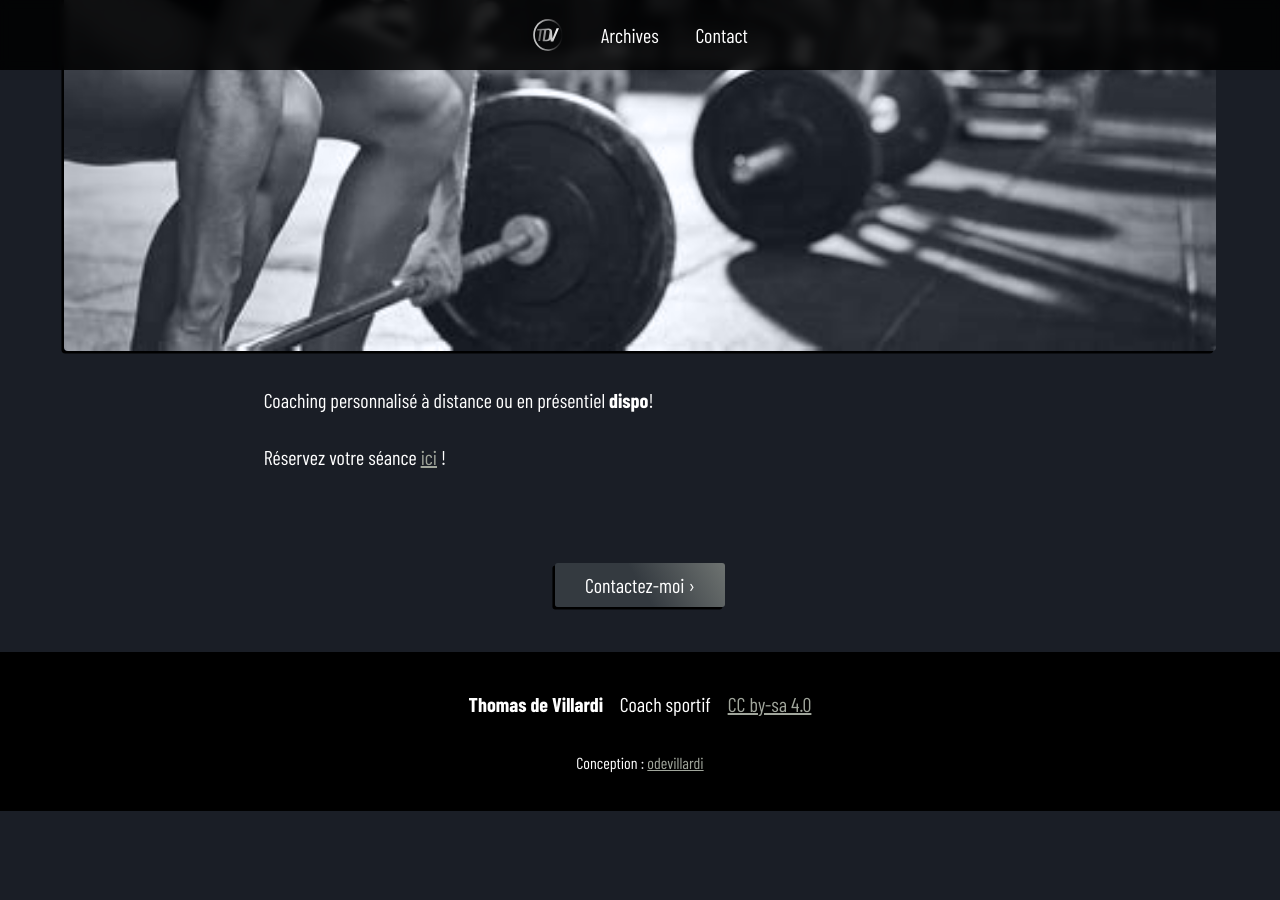
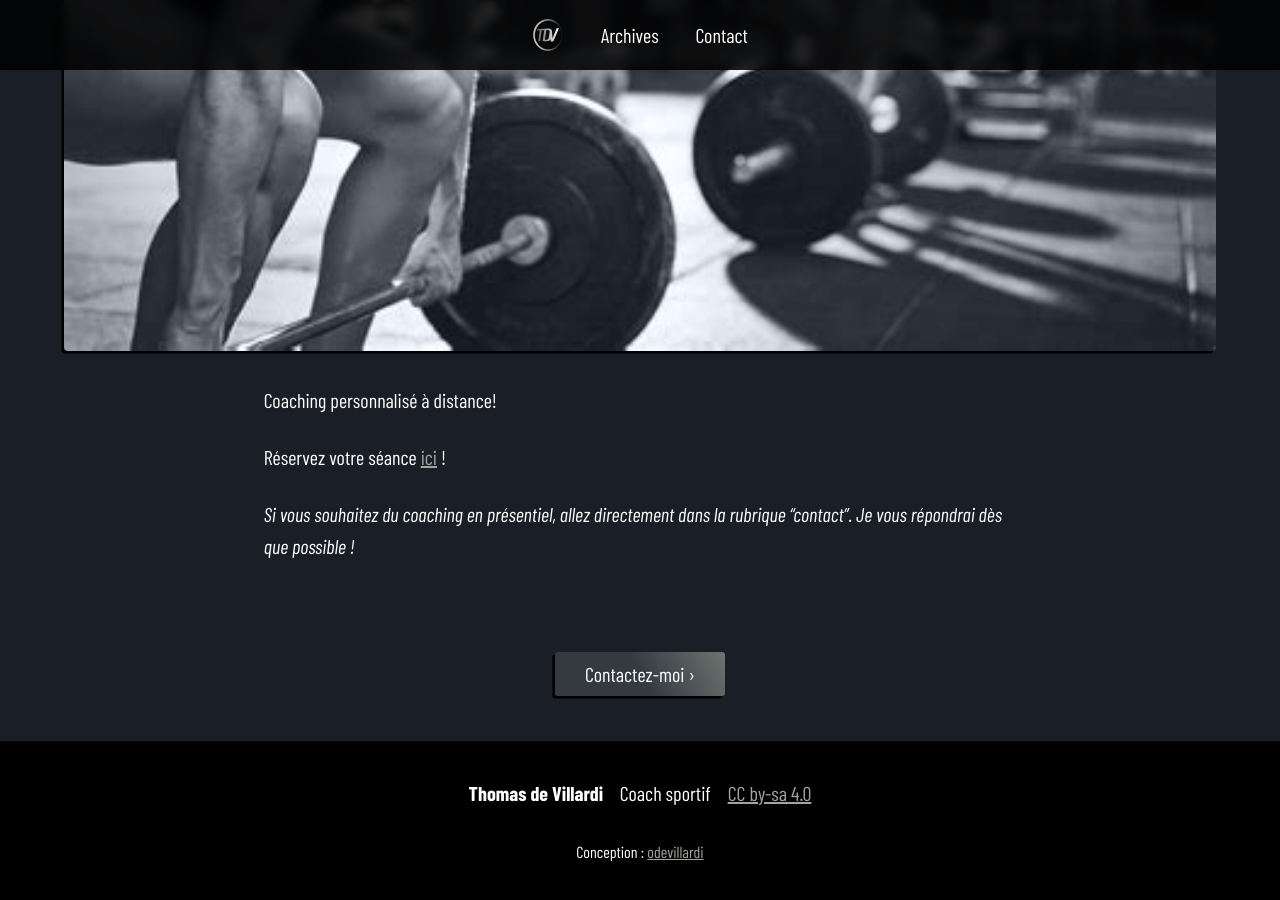
Before and after one commit to odevillardi/tdv, a Jekyll site: the page built from _posts/2023-10-01-coaching.md, in a window 1280 px wide and 900 px high, scrolled down 737 px. Built offline with Jekyll 4.4.1, drawn with Linux system fonts in a browser that asks for light colours; a script that is not in the unit is left out; before the commit the page ends 1548 px from its top, so only the background shows below that.

Commit message:
Update Journal “2023-10-01-coaching”

```diff
--- a/_posts/2023-10-01-coaching.md
+++ b/_posts/2023-10-01-coaching.md
@@ -5,6 +5,10 @@ date: 2023-10-01T17:45:17.845Z
 title: "Coaching "
 duration: 45 min
 ---
-Coaching personnalisé à distance ou en présentiel **dispo**!
+Coaching personnalisé à distance!
 
 Réservez votre séance [ici](https://calendly.com/tdevillardi/personal-training?month=2023-10) !
+
+
+
+*Si vous souhaitez du coaching en présentiel, allez directement dans la rubrique "contact". Je vous répondrai dès que possible !*
```
